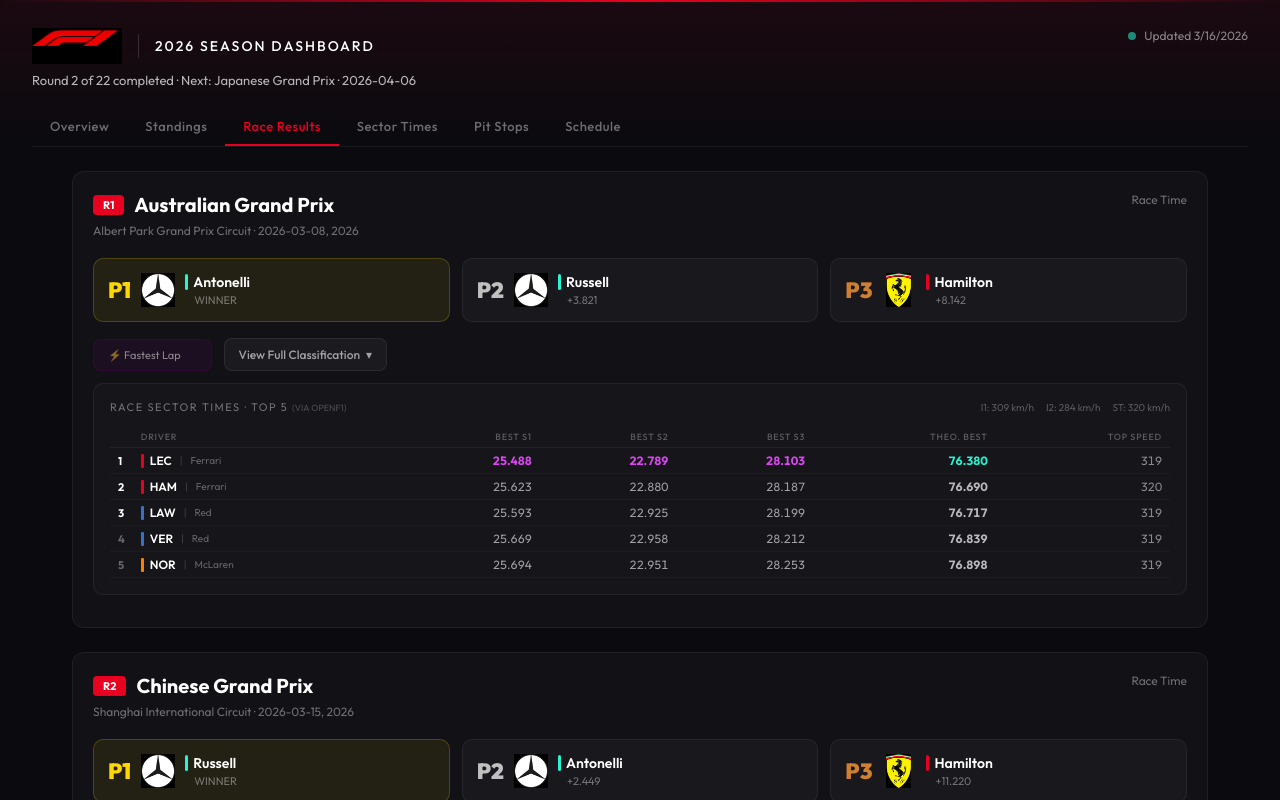
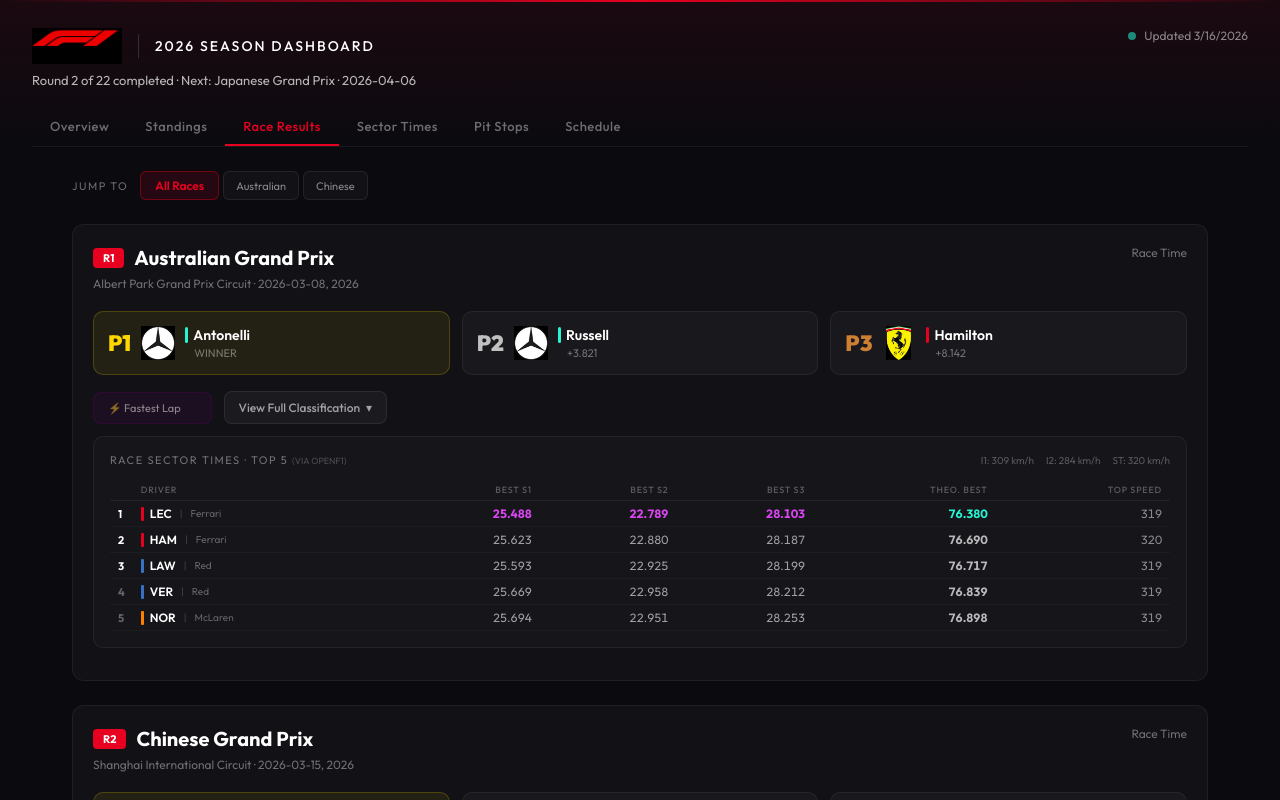
Before and after one commit to RowanFlynnPilot/f1-dashboard, a React (Vite) app: page / in a window 1280 px wide. Both pictures are taken after a click on the button "Race Results". Shown: the top 800 px of the page. Built offline with nearby package versions, Linux system fonts and the light colour scheme.

Commit message:
Update App.jsx

```diff
--- a/src/App.jsx
+++ b/src/App.jsx
@@ -45,6 +45,9 @@
 
 const TC = { Mercedes: "#27F4D2", Ferrari: "#E80020", McLaren: "#FF8000", "Red Bull": "#3671C6", "Racing Bulls": "#6692FF", Alpine: "#FF87BC", "Aston Martin": "#229971", Haas: "#B6BABD", Williams: "#64C4FF", Audi: "#FF0000", Cadillac: "#1E1E1E" };
 const TB = { Mercedes: "rgba(39,244,210,0.10)", Ferrari: "rgba(232,0,32,0.10)", McLaren: "rgba(255,128,0,0.10)", "Red Bull": "rgba(54,113,198,0.10)", "Racing Bulls": "rgba(102,146,255,0.10)", Alpine: "rgba(255,135,188,0.10)", "Aston Martin": "rgba(34,153,113,0.10)", Haas: "rgba(182,186,189,0.10)", Williams: "rgba(100,196,255,0.10)", Audi: "rgba(255,0,0,0.06)", Cadillac: "rgba(120,120,120,0.10)" };
+
+// Normalize OpenF1 team names to match TC/TL keys
+function normTeam(t){if(!t)return"";return t.replace(" F1 Team","").replace(" Racing","").replace("Kick Sauber","Audi").trim();}
 
 // Data is loaded dynamically from data.json (fetched from Jolpica API)
 // Transform functions convert API format to dashboard format
@@ -149,6 +152,7 @@
   const[openf1,setOpenf1]=useState(null);
   const[selMeeting,setSelMeeting]=useState(null);
   const[selSession,setSelSession]=useState(null);
+  const[selRace,setSelRace]=useState("all");
 
   useEffect(()=>{
     Promise.all([
@@ -378,7 +382,20 @@
         {/* ═══ RACE RESULTS ═══ */}
         {tab==="Race Results"&&(
           <div className="fu" style={{display:"flex",flexDirection:"column",gap:24}}>
-            {races.map(race=>(
+            {/* Race Selector */}
+            <div style={{display:"flex",alignItems:"center",gap:12,flexWrap:"wrap"}}>
+              <div style={{fontSize:11,textTransform:"uppercase",letterSpacing:1.5,color:"rgba(255,255,255,0.4)"}}>Jump to</div>
+              <div style={{display:"flex",gap:4,flexWrap:"wrap"}}>
+                <button onClick={()=>setSelRace("all")} style={{cursor:"pointer",padding:"6px 14px",borderRadius:6,border:selRace==="all"?"1px solid rgba(232,0,32,0.4)":"1px solid rgba(255,255,255,0.08)",background:selRace==="all"?"rgba(232,0,32,0.12)":"rgba(255,255,255,0.03)",color:selRace==="all"?"#E80020":"rgba(255,255,255,0.5)",fontSize:12,fontWeight:selRace==="all"?600:400,fontFamily:"'Outfit',sans-serif",transition:"all .2s"}}>All Races</button>
+                {races.map(race=>(
+                  <button key={race.r} onClick={()=>setSelRace(race.r)} style={{cursor:"pointer",padding:"6px 12px",borderRadius:6,border:selRace===race.r?"1px solid rgba(232,0,32,0.4)":"1px solid rgba(255,255,255,0.08)",background:selRace===race.r?"rgba(232,0,32,0.12)":"rgba(255,255,255,0.03)",color:selRace===race.r?"#E80020":"rgba(255,255,255,0.5)",fontSize:11,fontWeight:selRace===race.r?600:400,fontFamily:"'Outfit',sans-serif",transition:"all .2s",display:"flex",alignItems:"center",gap:6}}>
+                    {race.sprint&&<span style={{fontSize:8,fontWeight:700,letterSpacing:.3,padding:"1px 4px",borderRadius:2,background:"rgba(232,0,32,0.15)",color:"#E80020"}}>S</span>}
+                    {race.nm.replace(" Grand Prix","").replace(" Sprint"," Spr")}
+                  </button>
+                ))}
+              </div>
+            </div>
+            {races.filter(race=>selRace==="all"||selRace===race.r).map(race=>(
               <div key={race.r} className="rc">
                 <div style={{display:"flex",justifyContent:"space-between",alignItems:"flex-start",flexWrap:"wrap",gap:16,marginBottom:20}}>
                   <div>
@@ -557,12 +574,12 @@
 
               {/* Summary Cards */}
               <div style={{display:"flex",gap:12,flexWrap:"wrap"}}>
-                <SC label="Fastest S1" value={fmtS(sb.fastestS1)+"s"} sub={drivers.find(d=>d.bestS1&&Math.abs(d.bestS1-sb.fastestS1)<0.001)?.acronym||""} accent="#d946ef"/>
-                <SC label="Fastest S2" value={fmtS(sb.fastestS2)+"s"} sub={drivers.find(d=>d.bestS2&&Math.abs(d.bestS2-sb.fastestS2)<0.001)?.acronym||""} accent="#d946ef"/>
-                <SC label="Fastest S3" value={fmtS(sb.fastestS3)+"s"} sub={drivers.find(d=>d.bestS3&&Math.abs(d.bestS3-sb.fastestS3)<0.001)?.acronym||""} accent="#d946ef"/>
-                <SC label="Top Speed (I1)" value={`${sb.topI1Speed||"—"} km/h`} sub={drivers.find(d=>d.maxI1Speed===sb.topI1Speed)?.acronym||""} accent="#FF8000"/>
-                <SC label="Top Speed (I2)" value={`${sb.topI2Speed||"—"} km/h`} sub={drivers.find(d=>d.maxI2Speed===sb.topI2Speed)?.acronym||""} accent="#FF8000"/>
-                <SC label="Top Speed (ST)" value={`${sb.topSTSpeed||"—"} km/h`} sub={drivers.find(d=>d.maxSTSpeed===sb.topSTSpeed)?.acronym||""} accent="#FF8000"/>
+                {(()=>{const d1=drivers.find(d=>d.bestS1&&Math.abs(d.bestS1-sb.fastestS1)<0.001);return <SC label="Fastest S1" value={fmtS(sb.fastestS1)+"s"} sub={d1?.acronym||""} accent="#d946ef" icon={d1?<TL team={normTeam(d1.team)} size={22}/>:null}/>;})()}
+                {(()=>{const d2=drivers.find(d=>d.bestS2&&Math.abs(d.bestS2-sb.fastestS2)<0.001);return <SC label="Fastest S2" value={fmtS(sb.fastestS2)+"s"} sub={d2?.acronym||""} accent="#d946ef" icon={d2?<TL team={normTeam(d2.team)} size={22}/>:null}/>;})()}
+                {(()=>{const d3=drivers.find(d=>d.bestS3&&Math.abs(d.bestS3-sb.fastestS3)<0.001);return <SC label="Fastest S3" value={fmtS(sb.fastestS3)+"s"} sub={d3?.acronym||""} accent="#d946ef" icon={d3?<TL team={normTeam(d3.team)} size={22}/>:null}/>;})()}
+                {(()=>{const di=drivers.find(d=>d.maxI1Speed===sb.topI1Speed);return <SC label="Top Speed (I1)" value={`${sb.topI1Speed||"—"} km/h`} sub={di?.acronym||""} accent="#FF8000" icon={di?<TL team={normTeam(di.team)} size={22}/>:null}/>;})()}
+                {(()=>{const di=drivers.find(d=>d.maxI2Speed===sb.topI2Speed);return <SC label="Top Speed (I2)" value={`${sb.topI2Speed||"—"} km/h`} sub={di?.acronym||""} accent="#FF8000" icon={di?<TL team={normTeam(di.team)} size={22}/>:null}/>;})()}
+                {(()=>{const di=drivers.find(d=>d.maxSTSpeed===sb.topSTSpeed);return <SC label="Top Speed (ST)" value={`${sb.topSTSpeed||"—"} km/h`} sub={di?.acronym||""} accent="#FF8000" icon={di?<TL team={normTeam(di.team)} size={22}/>:null}/>;})()}
               </div>
 
               {/* Driver Sector Comparison Table */}
```
